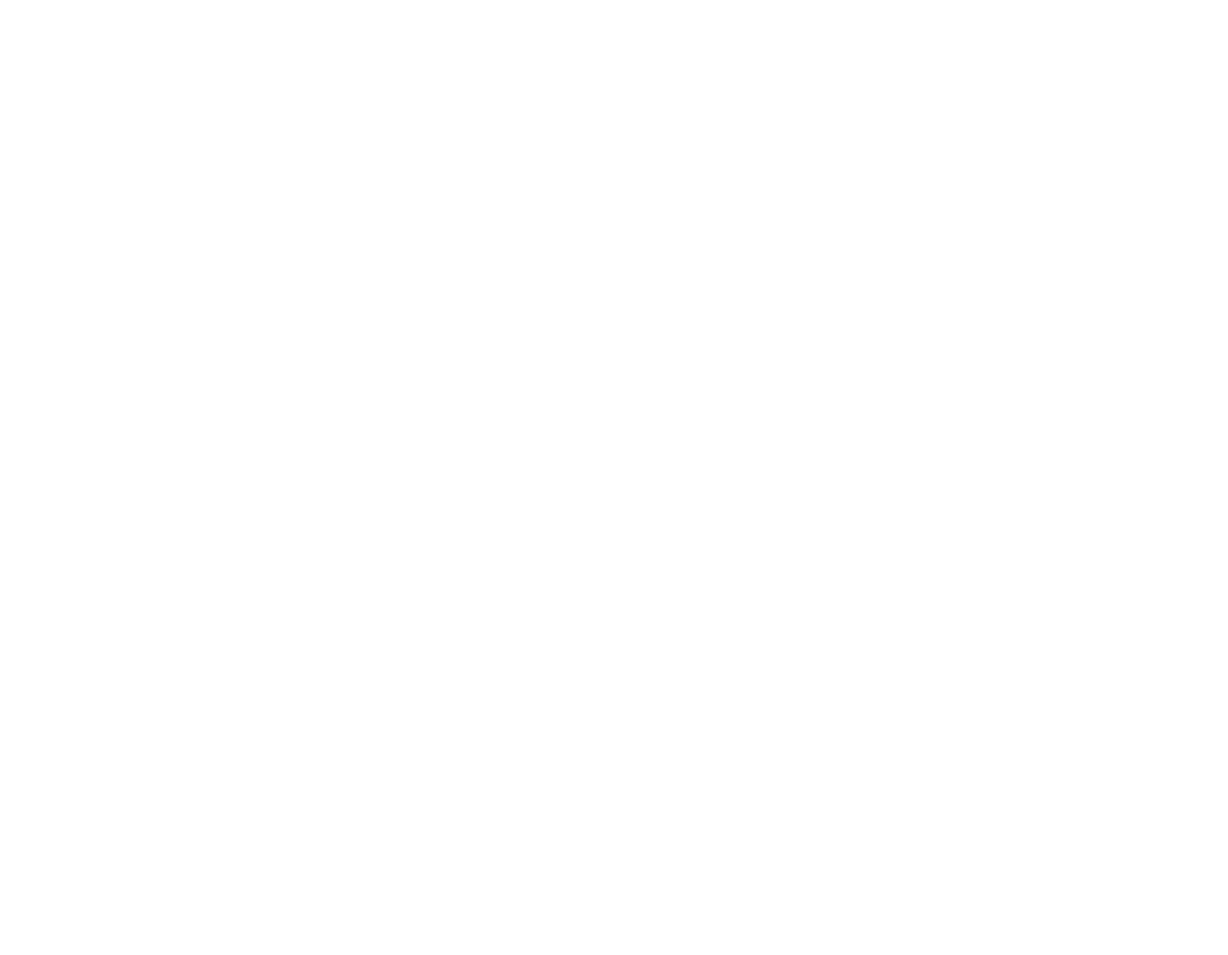
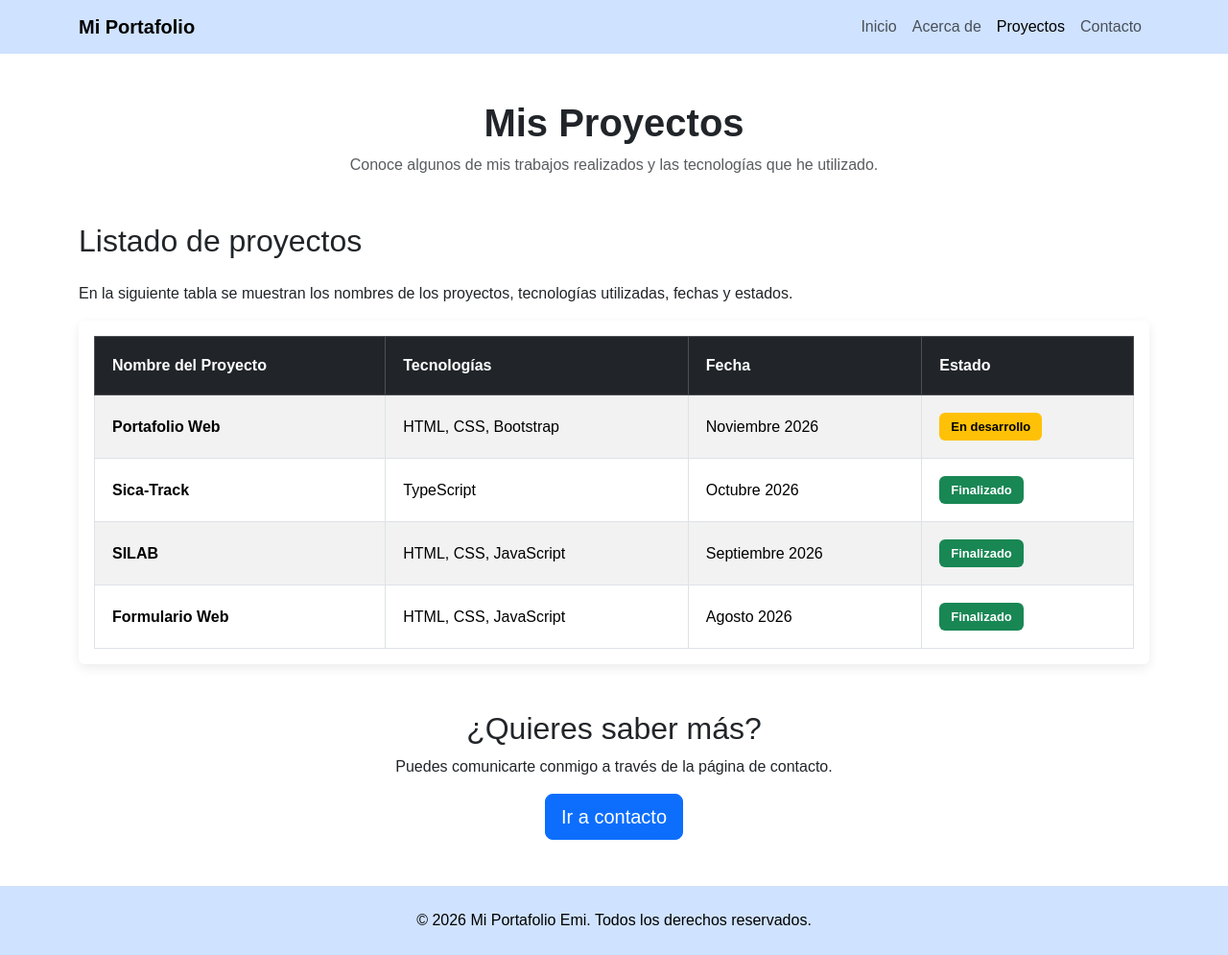
Before and after one commit to murill00/EvaluacionFinalJavaScript, a plain HTML site: page proyectos.html in a window 1280 px wide. Shown: the whole page at 96% size. Before the commit the page ends 800 px from the top, so only its background shows below. Drawn offline with nearby package versions, Linux system fonts and the light colour scheme; files that its build step writes are made by us from their sources.

Commit message:
creacion de apartado de Proyectos

```diff
--- a/assets/css/style.css
+++ b/assets/css/style.css
@@ -65,3 +65,40 @@ main h2 {
         height: 300px;
     }
 }
+
+
+/* PÁGINA DE PROYECTOS */
+
+.proyectos__tabla {
+    min-width: 650px;
+    margin-bottom: 0;
+}
+
+.proyectos__tabla th {
+    white-space: nowrap;
+}
+
+.proyectos__tabla td,
+.proyectos__tabla th {
+    padding: 15px;
+    vertical-align: middle;
+}
+
+.proyectos__tabla .badge {
+    font-size: 13px;
+    padding: 8px 12px;
+}
+
+@media (min-width: 768px) {
+    .proyectos__tabla {
+        min-width: 0;
+        width: 100%;
+    }
+}
+
+@media (min-width: 992px) {
+    .proyectos__tabla td,
+    .proyectos__tabla th {
+        padding: 18px;
+    }
+}
--- a/proyectos.html
+++ b/proyectos.html
@@ -0,0 +1,235 @@
+<!DOCTYPE html>
+<html lang="es">
+
+<head>
+    <meta charset="UTF-8">
+    <meta name="viewport" content="width=device-width, initial-scale=1.0">
+
+    <meta http-equiv="Content-Security-Policy" content="default-src 'self';
+                   style-src 'self' https://cdn.jsdelivr.net;
+                   script-src 'self' https://cdn.jsdelivr.net;
+                   img-src 'self' data:;
+                   object-src 'none';
+                   base-uri 'self';">
+
+    <title>Proyectos | Mi Portafolio</title>
+
+    <link href="https://cdn.jsdelivr.net/npm/bootstrap@5.3.9/dist/css/bootstrap.min.css" rel="stylesheet"
+        integrity="sha384-yEPZ7jP9S0QKiUQ0m3jjsO4ProIW7wvR9gXkI7JOGa2XVsw53Yke2bsdkBbjmmiX" crossorigin="anonymous">
+
+    <link rel="stylesheet" href="style.css">
+</head>
+
+<body>
+
+    <header>
+        <nav class="navbar navbar-expand-lg bg-primary-subtle">
+            <div class="container">
+
+                <a class="navbar-brand fw-bold" href="index.html">
+                    Mi Portafolio
+                </a>
+
+                <button class="navbar-toggler" type="button" data-bs-toggle="collapse" data-bs-target="#menuPrincipal"
+                    aria-controls="menuPrincipal" aria-expanded="false" aria-label="Abrir navegación">
+                    <span class="navbar-toggler-icon"></span>
+                </button>
+
+                <div class="collapse navbar-collapse" id="menuPrincipal">
+                    <ul class="navbar-nav ms-auto">
+
+                        <li class="nav-item">
+                            <a class="nav-link" href="index.html">
+                                Inicio
+                            </a>
+                        </li>
+
+                        <li class="nav-item">
+                            <a class="nav-link" href="acerca.html">
+                                Acerca de
+                            </a>
+                        </li>
+
+                        <li class="nav-item">
+                            <a class="nav-link active" aria-current="page" href="proyectos.html">
+                                Proyectos
+                            </a>
+                        </li>
+
+                        <li class="nav-item">
+                            <a class="nav-link" href="contacto.html">
+                                Contacto
+                            </a>
+                        </li>
+
+                    </ul>
+                </div>
+
+            </div>
+        </nav>
+    </header>
+
+    <main class="container my-5">
+
+        <section class="text-center mb-5">
+            <h1 class="fw-bold">Mis Proyectos</h1>
+
+            <p class="text-muted">
+                Conoce algunos de mis trabajos realizados
+                y las tecnologías que he utilizado.
+            </p>
+        </section>
+
+        <section class="mb-5">
+
+            <h2 class="mb-4">Listado de proyectos</h2>
+
+            <p>
+                En la siguiente tabla se muestran los
+                nombres de los proyectos, tecnologías
+                utilizadas, fechas y estados.
+            </p>
+
+            <div class="card">
+                <div class="card-body">
+
+                    <div class="table-responsive" role="region" aria-label="Tabla de proyectos" tabindex="0">
+
+                        <table class="table table-striped table-hover table-bordered align-middle proyectos__tabla">
+
+
+                            <thead class="table-dark">
+                                <tr>
+                                    <th scope="col">
+                                        Nombre del Proyecto
+                                    </th>
+                                    <th scope="col">
+                                        Tecnologías
+                                    </th>
+                                    <th scope="col">
+                                        Fecha
+                                    </th>
+                                    <th scope="col">
+                                        Estado
+                                    </th>
+                                </tr>
+                            </thead>
+
+                            <tbody>
+
+                                <tr>
+                                    <th scope="row">
+                                        Portafolio Web
+                                    </th>
+                                    <td>
+                                        HTML, CSS, Bootstrap
+                                    </td>
+                                    <td>
+                                        Noviembre 2026
+                                    </td>
+                                    <td>
+                                        <span class="badge text-bg-warning">
+                                            En desarrollo
+                                        </span>
+                                    </td>
+                                </tr>
+
+                                <tr>
+                                    <th scope="row">
+                                        Sica-Track
+                                    </th>
+                                    <td>
+                                        TypeScript
+                                    </td>
+                                    <td>
+                                        Octubre 2026
+                                    </td>
+                                    <td>
+                                        <span class="badge text-bg-success">
+                                            Finalizado
+                                        </span>
+                                    </td>
+                                </tr>
+
+                                <tr>
+                                    <th scope="row">
+                                        SILAB
+                                    </th>
+                                    <td>
+                                        HTML, CSS, JavaScript
+                                    </td>
+                                    <td>
+                                        Septiembre 2026
+                                    </td>
+                                    <td>
+                                        <span class="badge text-bg-success">
+                                            Finalizado
+                                        </span>
+                                    </td>
+                                </tr>
+
+                                <tr>
+                                    <th scope="row">
+                                        Formulario Web
+                                    </th>
+                                    <td>
+                                        HTML, CSS, JavaScript
+                                    </td>
+                                    <td>
+                                        Agosto 2026
+                                    </td>
+                                    <td>
+                                        <span class="badge text-bg-success">
+                                            Finalizado
+                                        </span>
+                                    </td>
+                                </tr>
+
+                            </tbody>
+
+                        </table>
+
+                    </div>
+
+                </div>
+            </div>
+
+        </section>
+
+        <section class="text-center mb-4">
+
+            <h2>¿Quieres saber más?</h2>
+
+            <p>
+                Puedes comunicarte conmigo a través
+                de la página de contacto.
+            </p>
+
+            <a href="contacto.html" class="btn btn-primary btn-lg">
+                Ir a contacto
+            </a>
+
+        </section>
+
+    </main>
+
+    <footer class="bg-primary-subtle text-black text-center py-4">
+        <div class="container">
+
+            <p class="mb-0">
+                &copy; 2026 Mi Portafolio Emi.
+                Todos los derechos reservados.
+            </p>
+
+        </div>
+    </footer>
+
+    <script src="https://cdn.jsdelivr.net/npm/bootstrap@5.3.9/dist/js/bootstrap.bundle.min.js"
+        integrity="sha384-WyOxWvTyr1QaMPfiPJSv76iReVthorl5uWlFtZPyK0IEB0hGzo9y5Bp9mYanr8Bu"
+        crossorigin="anonymous"></script>
+
+    <script src="script.js"></script>
+
+</body>
+
+</html>
```
Also changed, not shown: acerca.html (+12 -21 lines).
